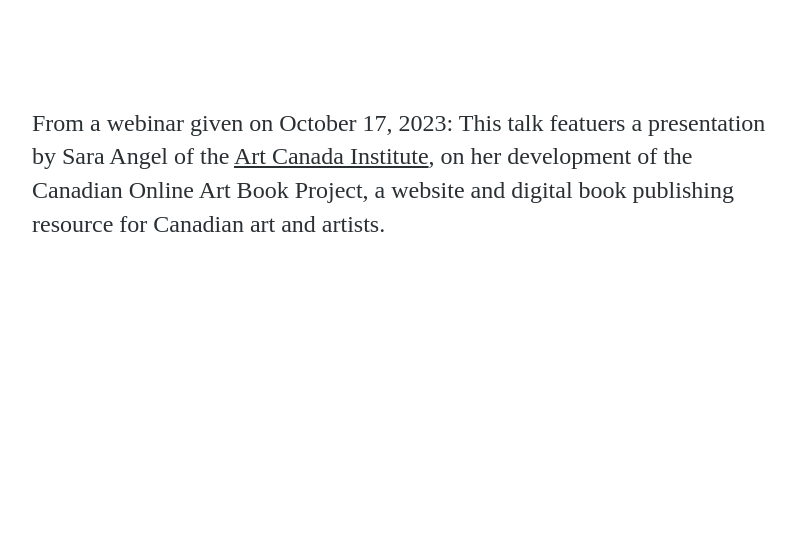
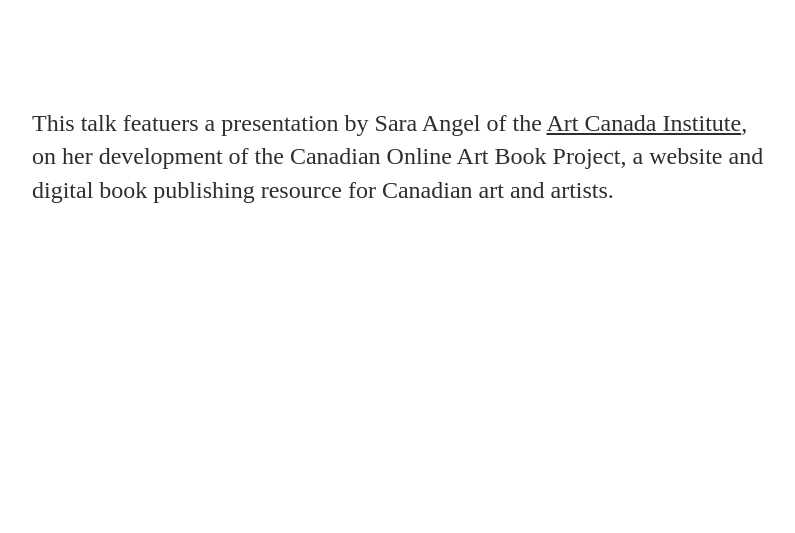
Before and after one commit to digpublishing/digpublishing.github.io, a Jekyll site: the page built from webinars/_posts/2024-06-13-case-study-art-canada-institute.md, in a window 1280 px wide. Shown: the part 924-1457 px from the top of the page, without its empty margins (238-1033 px from the left). Built offline with Jekyll 4.4.1, drawn with Linux system fonts in a browser that asks for light colours; after the commit the page ends 1424 px from its top, so only the background shows below that.

Commit message:
Update Webinar “2024-06-13-case-study-art-canada-institute”

```diff
--- a/webinars/_posts/2024-06-13-case-study-art-canada-institute.md
+++ b/webinars/_posts/2024-06-13-case-study-art-canada-institute.md
@@ -4,4 +4,4 @@
 video_id: a4ovaXkhmb8
 date: October 17, 2023
 ---
-From a webinar given on October 17, 2023: This talk featuers a presentation by Sara Angel of the [Art Canada Institute](https://www.aci-iac.ca/), on her development of the Canadian Online Art Book Project, a website and digital book publishing resource for Canadian art and artists.
+This talk featuers a presentation by Sara Angel of the [Art Canada Institute](https://www.aci-iac.ca/), on her development of the Canadian Online Art Book Project, a website and digital book publishing resource for Canadian art and artists.
```
